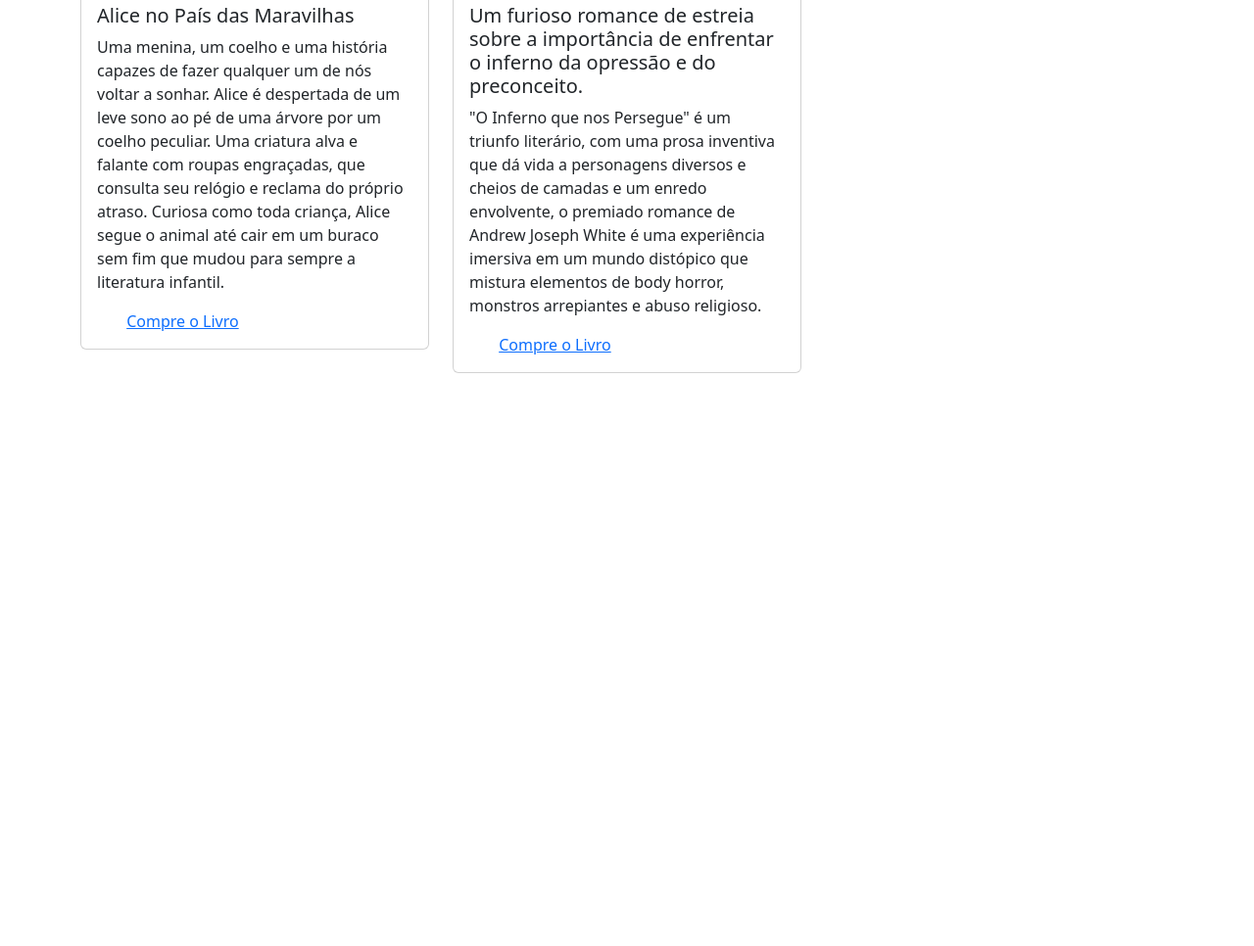
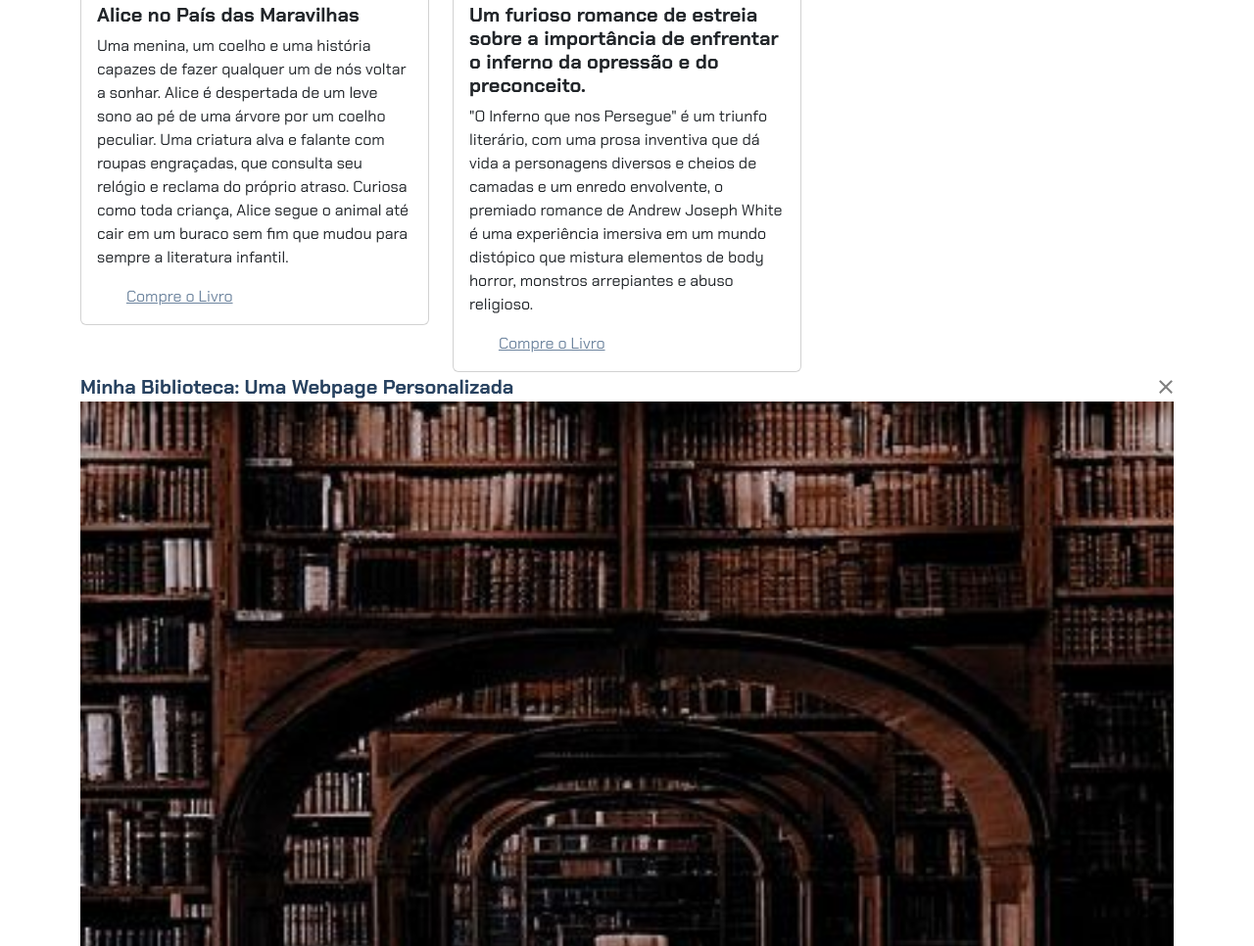
Before and after one commit to OliveerSmt/Portfolio, a plain HTML site: page PORTFOLIO/index.html in a window 1280 px wide. Shown: the part 834-1800 px from the top of the page at 98% size. Before the commit the page ends 1215 px from the top, so only its background shows below. Drawn offline with nearby package versions, Linux system fonts and the light colour scheme.

Commit message:
Add files via upload
Inserção de atualizações html e css

```diff
--- a/PORTFOLIO/index.html
+++ b/PORTFOLIO/index.html
@@ -56,5 +56,33 @@
 
         </div>
 </body>
+             <div class="modal-header">
+                    <h5 class="modal-title">Minha Biblioteca: Uma Webpage Personalizada</h5>
+                    <button type="button" class="btn-close" data-bs-dismiss="modal" aria-label="Close"></button>
+                </div>
+                <div class="modal-body">
+
+                    <img src="img/biblioteca darkside.jpg" class="img-fluid w-100"
+                        alt="Imagem de uma biblioteca">
+                </div>
+                <div class="modal-footer">
+                    <a href="https://www.darksidebooks.com.br/livros/crimes-e-investigacao?srsltid=AfmBOoqbRHB80zIVLPWybBmfMn0-2GxonRCm2PjRDNbQUiSU-ZF0icdO">Busque aqui sua coleção</a>
+
+                </div>
+            </div>
+        </div>
+    </div>
+
+    </div>
+    <footer class="container py-5">
+        <h2>Literatura transforma vidas!!</h2>
+        <div>
+            <i class="bi bi-github"></i>
+
+        </div>
+        <p class="my-5 text-center">© Copyright 2024. Produzido e modificado por Guilherme Ferreira</p>
+    </footer>
+</body>
 
 </html>
+</html>
--- a/PORTFOLIO/style.css
+++ b/PORTFOLIO/style.css
@@ -0,0 +1,30 @@
+@import url('https://fonts.googleapis.com/css2?family=Chakra+Petch:ital,wght@0,300;0,400;0,500;0,600;0,700;1,300;1,400;1,500;1,600;1,700&display=swap');
+
+:root {
+    --cor-principal: #6E859F;
+    --cor-secundaria: #284260;
+    --cor-destaque: #3d67d2;
+}
+
+body {
+    font-family: 'Chakra Petch', sans-serif;
+    color: var(--cor-principal);
+}
+
+h1, h2, h5 {
+    color: var(--cor-secundaria);
+    font-weight: 700;
+}
+
+.lead, .btn-link {
+    color: var(--cor-destaque);
+    font-weight: 700;
+}
+
+a, .btn-link:hover {
+    color: var(--cor-principal)
+}
+
+a:hover{
+    color: var(--cor-destaque);
+}
```
Also changed, not shown: PORTFOLIO/img/biblioteca darkside.jpg (added).
